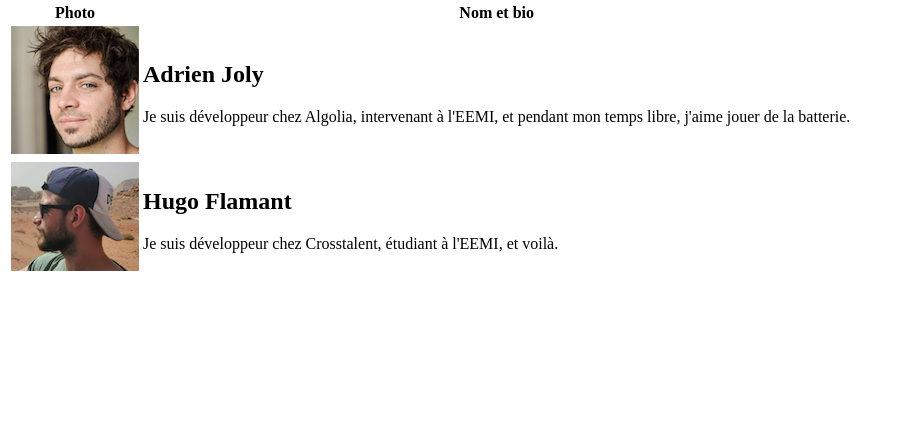
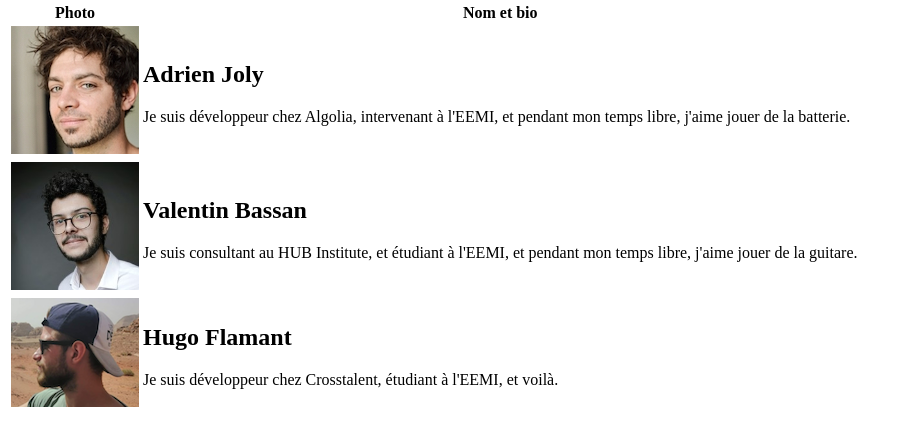
Before and after one commit to yapka/trombi, a plain HTML site: page index.html in a window 1280 px wide. Shown: the part 79-524 px from the top of the page, without its empty margins (0-912 px from the left). Drawn offline with Linux system fonts and the light colour scheme.

Commit message:
Add bio Valentin Bassan (#2)
* Ajout trombi Valentin Bassan

* Size image fix valentin bassan

```diff
--- a/index.html
+++ b/index.html
@@ -22,6 +22,14 @@
         </td>
       </tr>
 
+      <tr>
+        <td><img style="width:128px;" src="photos/valentin-bassan.jpeg" alt="Valentin Bassan"></td>
+        <td>
+          <h2>Valentin Bassan</h2>
+          <p>Je suis consultant au HUB Institute, et étudiant à l'EEMI, et pendant mon temps libre, j'aime jouer de la guitare.</p>
+        </td>
+      </tr>
+
       <!-- Ajoutez votre <tr> avant le </table>, en suivant l'exemple ci-dessus -->
 
       <tr>
```
Also changed, not shown: photos/valentin-bassan.jpeg (added).
